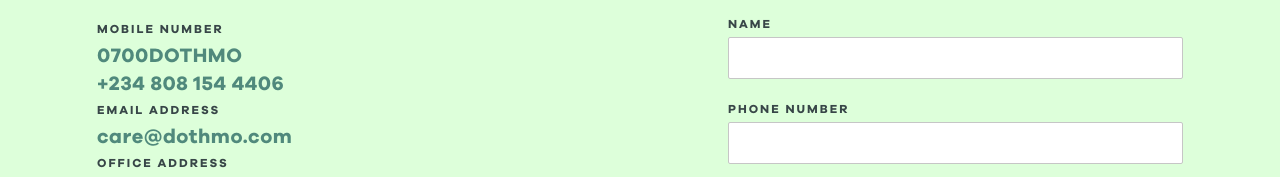
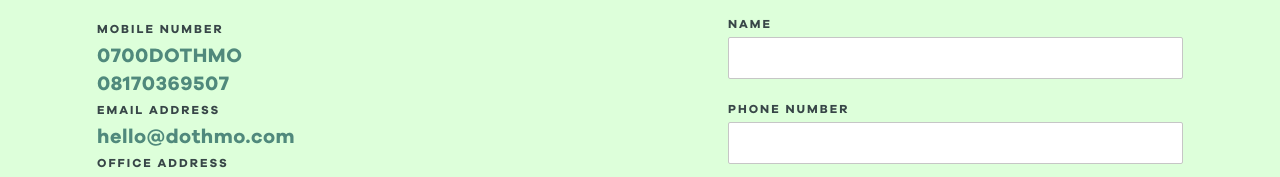
Before and after one commit to Thorlani/dotHMO-web-site, a Next.js app: page /contact in a window 1280 px wide. Shown: the part 480-657 px from the top of the page. Built offline with nearby package versions, Linux system fonts and the light colour scheme; a web font is replaced by a local one.

Commit message:
changes on the contact page

```diff
--- a/pages/contact.jsx
+++ b/pages/contact.jsx
@@ -103,13 +103,13 @@
                         <span className={styles.span}>mobile number</span>
                         <ul>
                             <li className={styles.listItem}>0700DOTHMO</li>
-                            <li className={styles.listItem}>+234 808 154 4406</li>
+                            <li className={styles.listItem}>08170369507</li>
                         </ul>
                     </div>
                     <div>
                         <span className={styles.span}>email address</span>
                         <ul>
-                            <li className={styles.listItem}>care@dothmo.com</li>
+                            <li className={styles.listItem}>hello@dothmo.com</li>
                         </ul>
                     </div>
                     <div>
```
